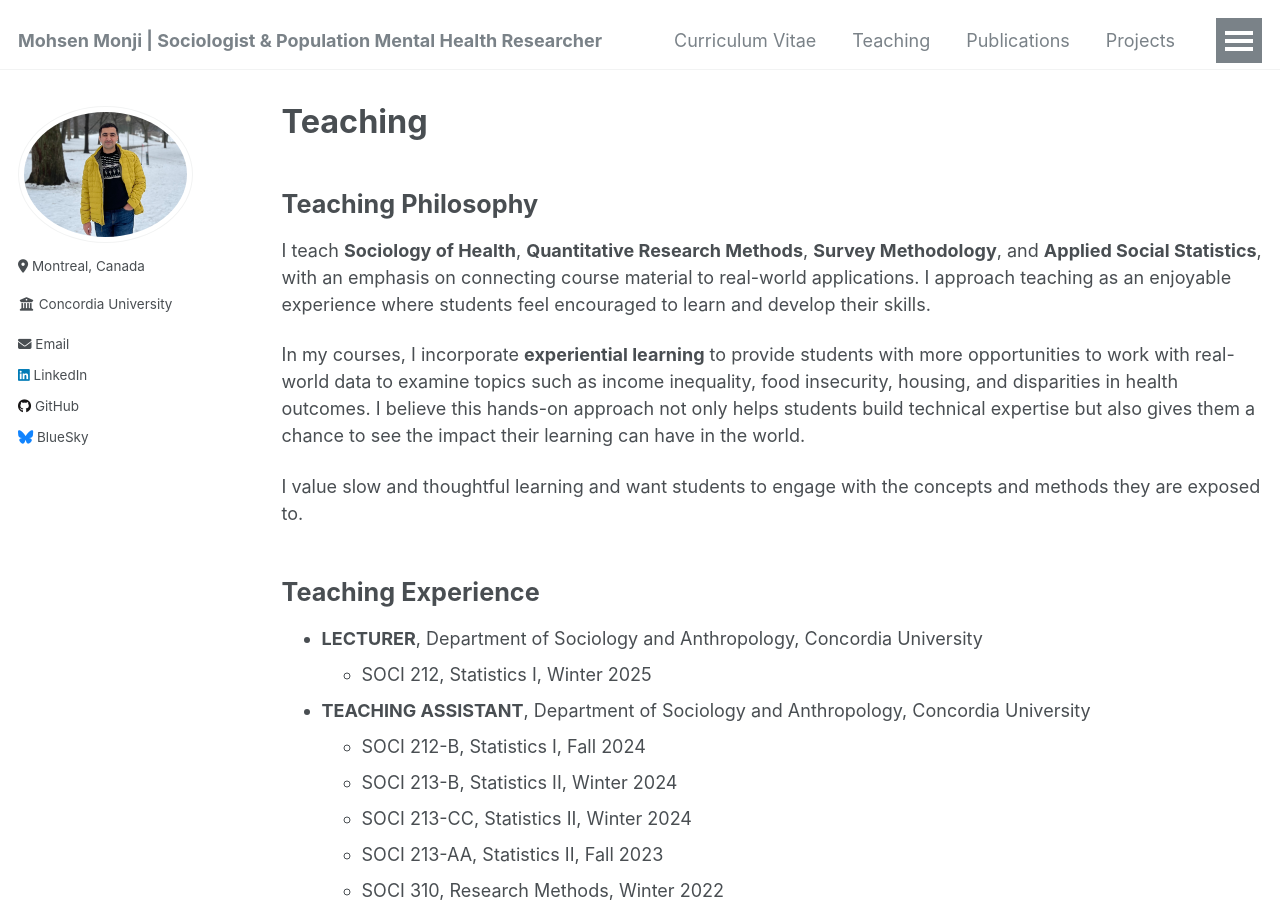
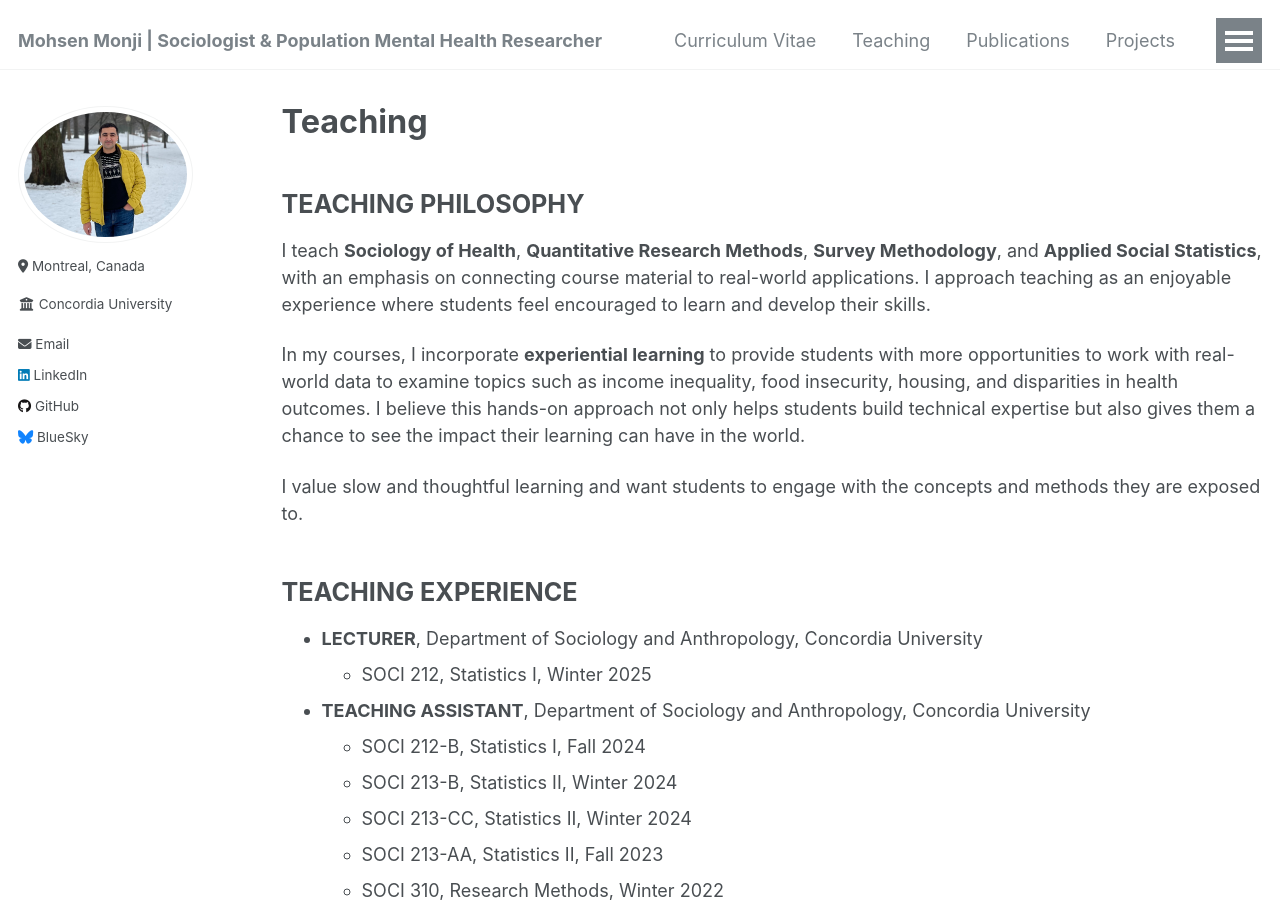
Before and after one commit to Mohsnmonji/mohsnmonji.github.io, a Jekyll site: the page built from _pages/teaching.html, in a window 1280 px wide and 900 px high. Built offline with Jekyll 4.4.1, drawn with Linux system fonts in a browser that asks for light colours.

```diff
--- a/_pages/teaching.html
+++ b/_pages/teaching.html
@@ -5,7 +5,7 @@ permalink: /teaching/
 author_profile: true
 ---
 
-<h2>Teaching Philosophy</h2>
+<h2>TEACHING PHILOSOPHY</h2>
 <p>I teach <strong>Sociology of Health</strong>, <strong>Quantitative Research Methods</strong>, <strong>Survey Methodology</strong>, and <strong>Applied Social Statistics</strong>, with an emphasis on connecting course material to real-world applications. I approach teaching as an enjoyable experience where students feel encouraged to learn and develop their skills.</p>
 
 
@@ -14,7 +14,7 @@ author_profile: true
   <p>I value slow and thoughtful learning and want students to engage with the concepts and methods they are exposed to.</p>
 
 
-<h2>Teaching Experience</h2>
+<h2>TEACHING EXPERIENCE</h2>
 
 <ul>
   <li><strong>LECTURER</strong>, Department of Sociology and Anthropology, Concordia University
```
